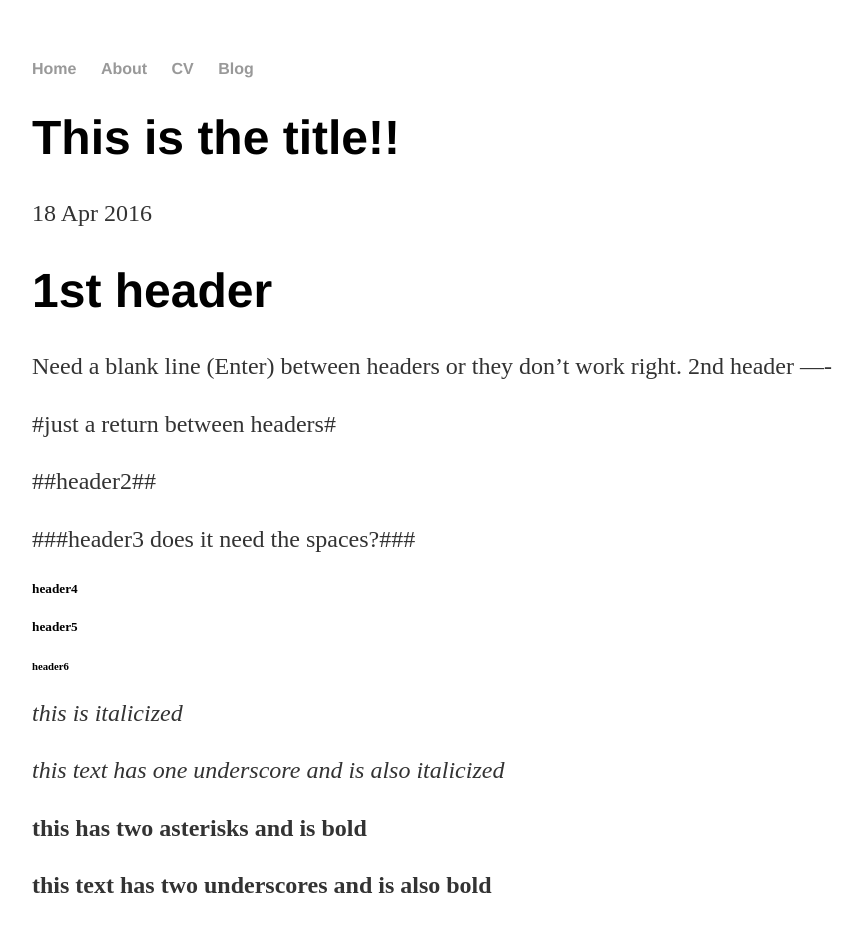
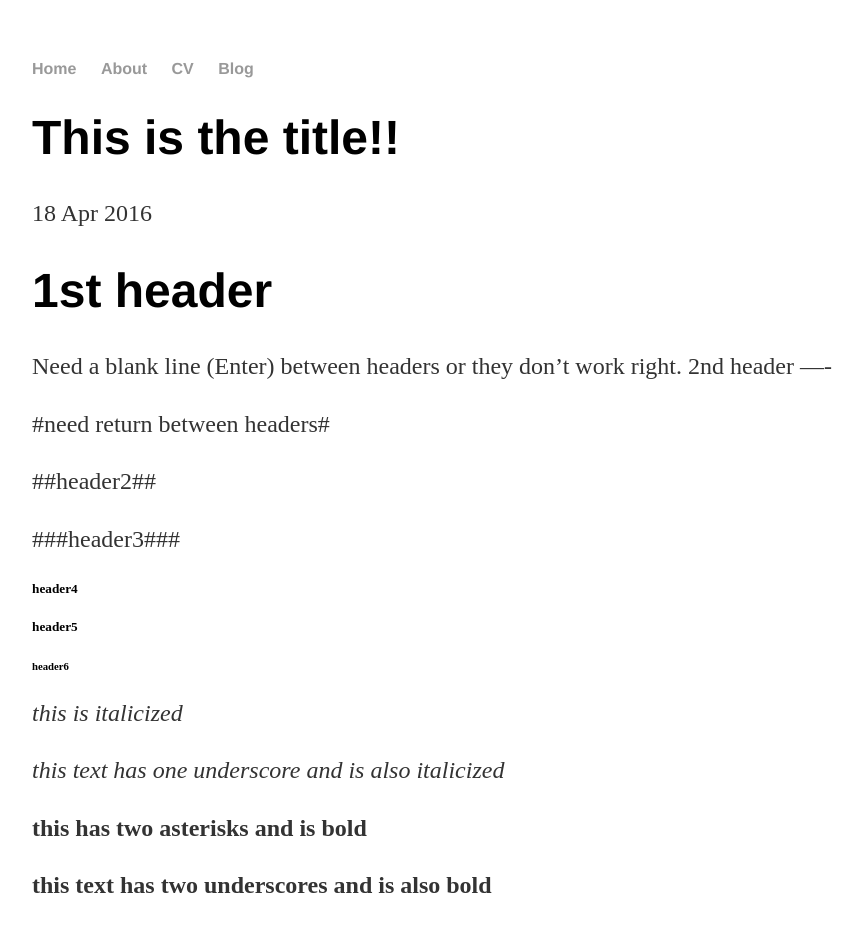
Before and after one commit to mbjusa/adl.github.io, a Jekyll site: the page built from _posts/2016-04-18-second post.md, in a window 1280 px wide and 1400 px high. Shown: the top 933 px of the window, without its empty margins (160-1015 px from the left). Built offline with Jekyll 4.4.1, drawn with Linux system fonts in a browser that asks for light colours; some of the changed text lies outside the part shown.

Commit message:
Update 2016-04-18-second post.md
md mods

```diff
--- a/_posts/2016-04-18-second post.md
+++ b/_posts/2016-04-18-second post.md
@@ -16,11 +16,11 @@ Need a blank line (Enter) between headers or they don't work right.
 
 
 
-#just a return between headers#
+#need return between headers#
 
 ##header2##
 
-###header3 does it need the spaces?###
+###header3###
 
 ##### header4 ####
 
```
Also changed, not shown: other parts of _posts/2016-04-18-second post.md (+8 -6 lines).
